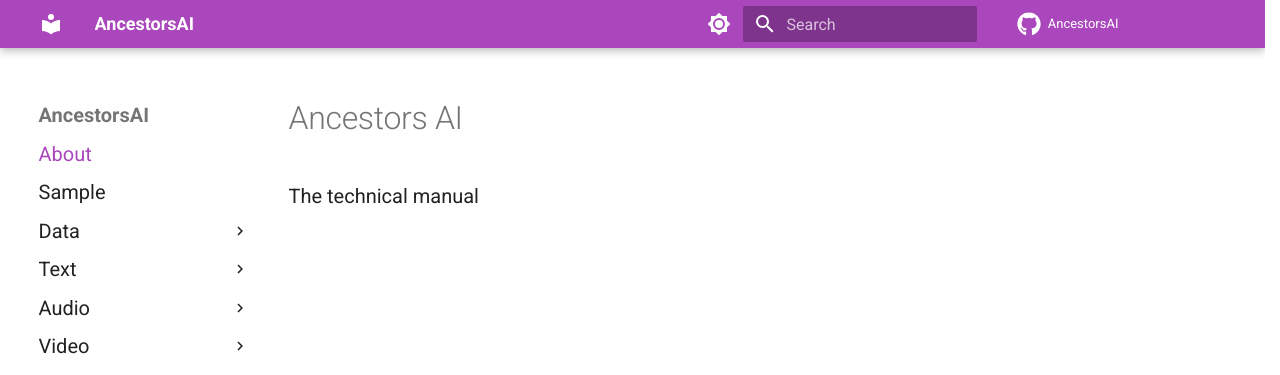
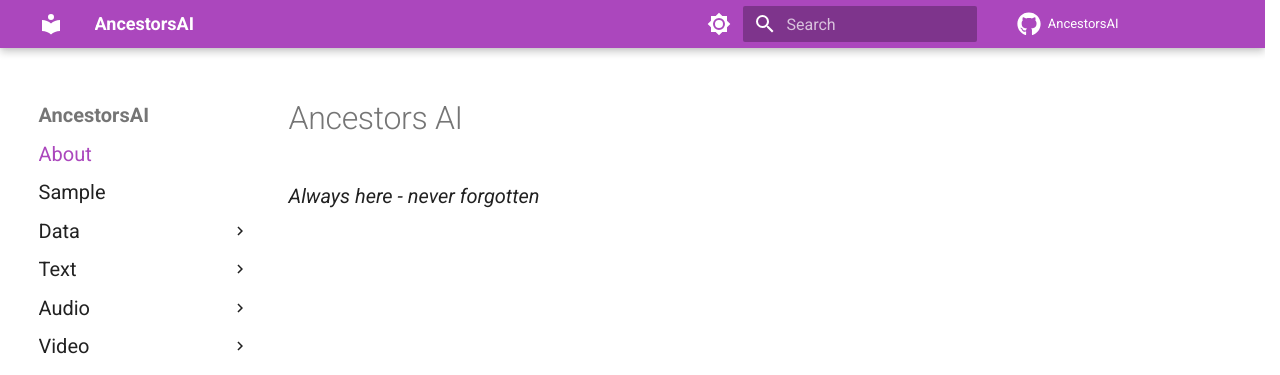
Before and after one commit to Python-Test-Engineer/ancestors-ai, an MkDocs documentation site: the page built from docs/index.md, in a window 1280 px wide. Shown: the top 375 px of the page. Built offline with MkDocs 1.6.1 and Material for MkDocs 9.7.7, drawn with Linux system fonts in a browser that asks for light colours.

Commit message:
add tagline

```diff
--- a/docs/index.md
+++ b/docs/index.md
@@ -1,3 +1,3 @@
 # Ancestors AI
 
-The technical manual
+*Always here - never forgotten*
```
Also changed, not shown: site/index.html, site/search/search_index.json, 1 other file.
